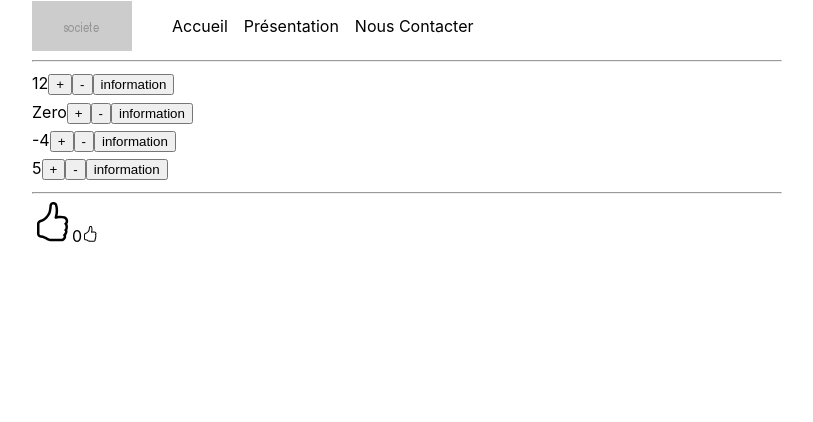
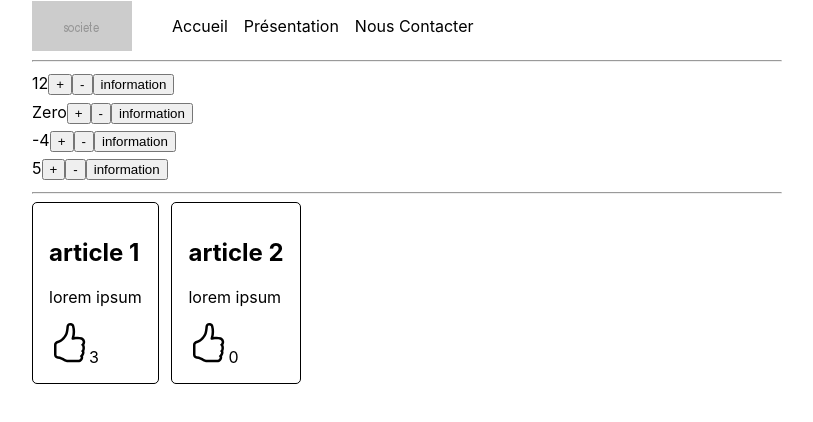
Before and after one commit to webdevproformation/react-w3a, a React (Create React App) app in the folder jour1/: page / in a window 1280 px wide. Shown: the top 422 px of the page, without its empty margins (233-1046 px from the left). Built offline with nearby package versions, Linux system fonts and the light colour scheme.

Commit message:
correction

```diff
--- a/jour1/src/App.css
+++ b/jour1/src/App.css
@@ -7,6 +7,16 @@
 .App-logo {
   height: 40vmin;
   pointer-events: none;
+}
+
+.articles{
+  display: flex;
+}
+.articles article{
+  border-radius: 5px;
+  border:1px solid black;
+  margin-right: 0.8em;
+  padding: 1em;
 }
 
 @media (prefers-reduced-motion: no-preference) {
--- a/jour1/src/App.js
+++ b/jour1/src/App.js
@@ -2,14 +2,14 @@ import logo from './logo.svg';
 import './App.css';
 import Menu from "./composants/menu/Menu";
 import Compteurs from "./composants/body/Compteurs";
-import Like from "./composants/commun/Like" ;
+import Articles from "./composants/body/Articles" ;
 
 function App() {
   return <div className="App">
       <Menu />
       <Compteurs />
       <hr />
-      <Like />
+      <Articles />
     </div>
   ;
 }
--- /dev/null
+++ b/jour1/src/composants/body/Article.jsx
@@ -0,0 +1,14 @@
+import Like from "../commun/Like";
+
+
+const Article = props => {
+    return (
+        <article>
+            <h2>{ props.donnee.titre }</h2>
+            <p>{props.donnee.contenu}</p>
+            <Like nombre={props.donnee.like} augmenter={()=> props.augmenter( props.donnee ) }  />
+        </article>
+     );
+}
+
+export default Article;
--- /dev/null
+++ b/jour1/src/composants/body/Articles.jsx
@@ -0,0 +1,36 @@
+import { Component } from 'react';
+import Article from "./Article";
+
+class Articles extends Component {
+    state = {
+        articles : [
+            {id : 1 , titre : "article 1" , contenu : "lorem ipsum" , like : 3},
+            {id : 2 , titre : "article 2" , contenu : "lorem ipsum" , like : 0},
+        ]
+    }
+
+    augmenter = (data) => {
+        const cloneArticles = [...this.state.articles];
+        const articleAModifier = cloneArticles.find( item => item.id === data.id );
+        const index = cloneArticles.indexOf(articleAModifier);
+        cloneArticles[index].like++;
+        this.setState({
+            articles : cloneArticles
+        });
+    }
+    render() {
+        return (
+            <div className="articles">
+                {this.state.articles.map( (item , index) => {
+                    return <Article
+                                key={index}
+                                donnee={item}
+                                augmenter={this.augmenter}
+                            />
+                } )}
+            </div>
+        );
+    }
+}
+
+export default Articles;
--- a/jour1/src/composants/commun/Like.jsx
+++ b/jour1/src/composants/commun/Like.jsx
@@ -4,7 +4,7 @@ import "./Like.css" ;
 
 class Like extends Component {
     state = {
-        nombre : 0 ,
+        nombre : this.props.nombre ,
         class : "",
         style : {
             width : "40px" ,
@@ -13,10 +13,11 @@ class Like extends Component {
         }
     }
 
-    augmenter = () => {
-        this.setState({
+    augmenter = (data) => {
+        /* this.setState({
             nombre : this.state.nombre + 1
-        })
+        }) */
+        this.props.augmenter(data)
     }
 
     modifStyle = () => {
@@ -31,7 +32,7 @@ class Like extends Component {
     }
 
     changement = () => {
-        if(this.state.class == "" ){
+        if(this.state.class ){
             this.setState({
                 class : "big"
             })
@@ -48,13 +49,19 @@ class Like extends Component {
                 <img
                     src={like}
                     alt=""
-                    onClick={this.augmenter}
+                    onClick={ () => this.props.augmenter(this.props)}
                     style={ this.state.style }
-                    onMouseEnter={this.modifStyle}
-                    onMouseLeave={this.retourNormal}
+
+                    // onMouseEnter={this.modifStyle}
+                    // onMouseLeave={this.retourNormal}
                     />
-                <span>{ this.state.nombre }</span>
-                <img src={like} onClick={this.changement} className={this.state.class} alt="" />
+                <span>{ this.props.nombre }</span>
+                {
+                    /*
+                        <img src={like} onClick={this.changement} className={this.state.class} alt="" />
+                    */
+                }
+
             </>
          );
     }
```
